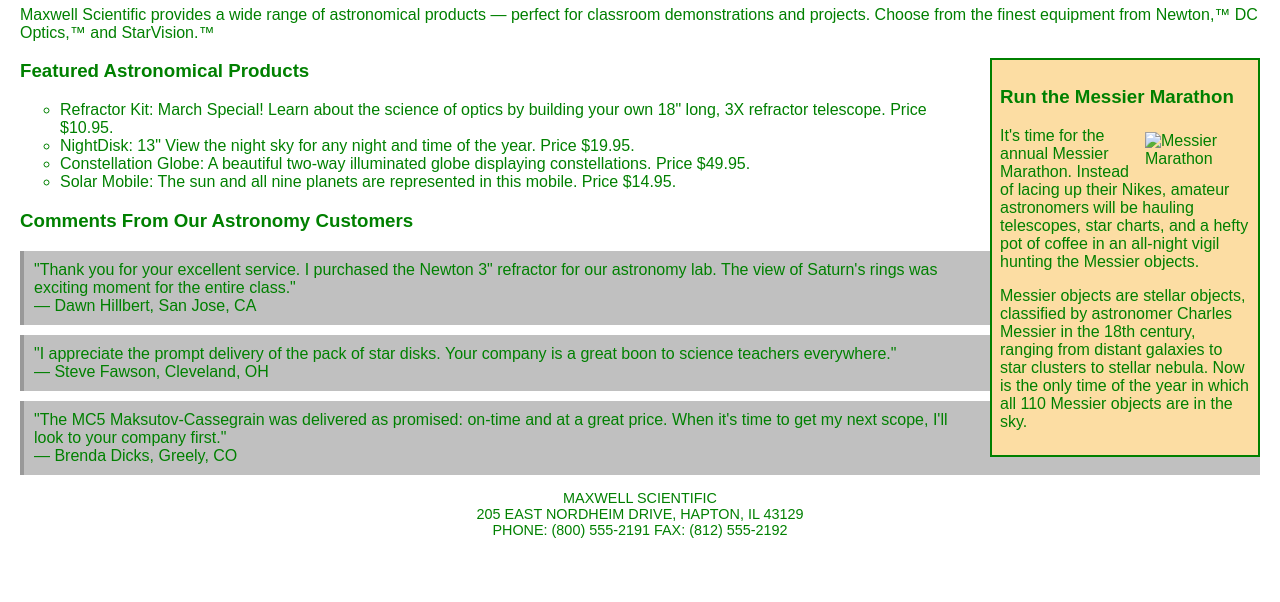
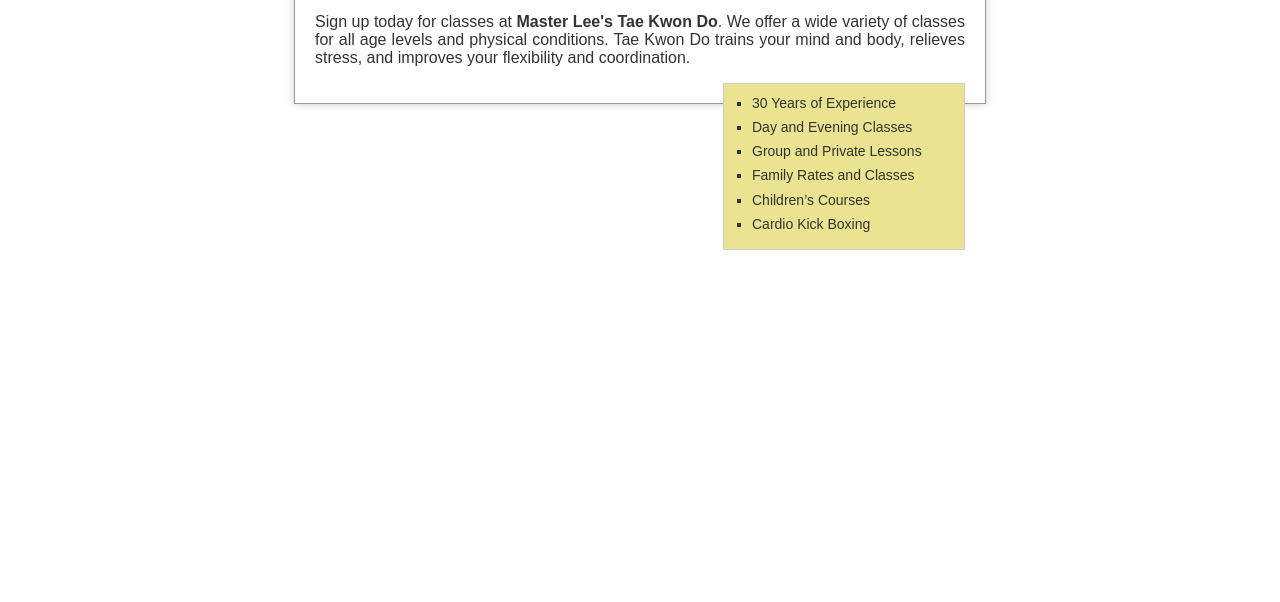
Before and after one commit to quynhtruong0904/webdev_talent, a plain HTML site: page index.html in a window 1280 px wide. Shown: the part 198-800 px from the top of the page. Drawn offline with Linux system fonts and the light colour scheme.

Commit message:
Add files via upload

```diff
--- a/index.html
+++ b/index.html
@@ -2,66 +2,29 @@
 <html lang="en">
 <head>
   <meta charset="UTF-8">
-  <title>Maxwell Scientific</title>
+  <title>Master Lee's Tae Kwon Do</title>
   <link rel="stylesheet" href="style.css">
 </head>
 <body>
-  <div id="container">
-    <center>
-      <img src="images/MWSLogo.gif" alt="Maxwell Scientific Logo">
-      <h1>Maxwell Scientific</h1>
-      <nav>
-        <a href="#">Astronomy</a> |
-        <a href="#">Biology</a> |
-        <a href="#">Botany</a> |
-        <a href="#">Geology</a> |
-        <a href="#">Zoology</a>
-      </nav>
-    </center>
+  <div class="container">
+    <header>
+      <img src="images/TKDLogo.jpg" alt="Tae Kwon Do Logo" class="logo">
+      <h1><span class="master">Master</span> Lee’s<br><span class="tkd">TAE KWON DO</span></h1>
+    </header>
 
-    <h2>Astronomy</h2>
-    <p>
-      Maxwell Scientific provides a wide range of astronomical products — perfect for classroom demonstrations and projects. Choose from the finest equipment from Newton,™ DC Optics,™ and StarVision.™
-    </p>
+    <section class="main">
+      <p>
+        Sign up today for classes at <strong>Master Lee's Tae Kwon Do</strong>.
+        We offer a wide variety of classes for all age levels and physical conditions.
+        Tae Kwon Do trains your mind and body, relieves stress, and improves your flexibility and coordination.
+      </p>
 
-    <div id="Article">
-      <h3>Run the Messier Marathon</h3>
-      <img src="images/m20.jpg" alt="Messier Marathon" width="100" align="right" style="margin:5px;">
-      <p>
-        It's time for the annual Messier Marathon. Instead of lacing up their Nikes, amateur astronomers will be hauling telescopes, star charts, and a hefty pot of coffee in an all-night vigil hunting the Messier objects.
-      </p>
-      <p>
-        Messier objects are stellar objects, classified by astronomer Charles Messier in the 18th century, ranging from distant galaxies to star clusters to stellar nebula. Now is the only time of the year in which all 110 Messier objects are in the sky.
-      </p>
-    </div>
-
-    <h3>Featured Astronomical Products</h3>
-    <ul>
-      <li>Refractor Kit: March Special! Learn about the science of optics by building your own 18" long, 3X refractor telescope. Price $10.95.</li>
-      <li>NightDisk: 13" View the night sky for any night and time of the year. Price $19.95.</li>
-      <li>Constellation Globe: A beautiful two-way illuminated globe displaying constellations. Price $49.95.</li>
-      <li>Solar Mobile: The sun and all nine planets are represented in this mobile. Price $14.95.</li>
-    </ul>
-
-    <h3>Comments From Our Astronomy Customers</h3>
-    <blockquote>
-      "Thank you for your excellent service. I purchased the Newton 3" refractor for our astronomy lab. The view of Saturn's rings was exciting moment for the entire class."
-      <br>— Dawn Hillbert, San Jose, CA
-    </blockquote>
-    <blockquote>
-      "I appreciate the prompt delivery of the pack of star disks. Your company is a great boon to science teachers everywhere."
-      <br>— Steve Fawson, Cleveland, OH
-    </blockquote>
-    <blockquote>
-      "The MC5 Maksutov-Cassegrain was delivered as promised: on-time and at a great price. When it's time to get my next scope, I'll look to your company first."
-      <br>— Brenda Dicks, Greely, CO
-    </blockquote>
-
-    <address>
-      Maxwell Scientific<br>
-      205 East Nordheim Drive, Hapton, IL 43129<br>
-      Phone: (800) 555-2191 Fax: (812) 555-2192
-    </address>
-  </div>
-</body>
-</html>
+      <div class="sidebar">
+        <ul>
+          <li>30 Years of Experience</li>
+          <li>Day and Evening Classes</li>
+          <li>Group and Private Lessons</li>
+          <li>Family Rates and Classes</li>
+          <li>Children’s Courses</li>
+          <li>Cardio Kick Boxing</li>
+        </ul>
--- a/style.css
+++ b/style.css
@@ -1,61 +1,83 @@
 body {
-  color: green;
-  background: white url("images/Apple.jpg") no-repeat fixed center center;
-  background-size: cover;
   font-family: Arial, Helvetica, sans-serif;
-  margin: 20px;
+  background-color: white;
+  margin: 0;
+  padding: 0;
+  color: #333;
 }
 
-h1, h2, h3, h4, h5, h6 {
-  font-family: Arial, Helvetica, sans-serif;
+.container {
+  width: 650px;
+  margin: 30px auto;
+  border: 1px solid #999;
+  padding: 20px;
+  background-color: #fff;
+  box-shadow: 0 0 8px rgba(0,0,0,0.2);
 }
 
-address {
-  font-size: 0.9em;
-  font-style: normal;
-  text-align: center;
-  text-transform: uppercase;
-  margin-top: 15px;
+header {
+  display: flex;
+  align-items: center;
+  border-bottom: 2px solid #aaa;
+  padding-bottom: 10px;
+  margin-bottom: 15px;
 }
 
-blockquote {
-  background-color: silver;
-  padding: 10px;
-  border-left: 4px solid #999;
-  margin: 10px 0;
+.logo {
+  width: 120px;
+  height: auto;
+  margin-right: 20px;
 }
 
-ul {
-  list-style: circle url("images/Apple.jpg") outside;
+h1 {
+  font-size: 36px;
+  font-weight: bold;
+  line-height: 1.1;
+  color: #b59b00;
 }
 
-ul b {
-  color: rgb(155, 0, 0);
+.master {
+  color: #a67c00;
+  font-size: 18px;
 }
 
-a {
-  font-size: 0.9em;
-  color: green;
-  text-decoration: none;
+.tkd {
+  font-size: 40px;
+  letter-spacing: 2px;
 }
 
-a:hover {
-  color: red;
-  text-transform: uppercase;
-  font-weight: bold;
+.main {
+  position: relative;
+  font-size: 16px;
+  text-align: justify;
 }
 
-.special {
-  color: rgb(153, 102, 0);
-  font-weight: bold;
+.sidebar {
+  float: right;
+  width: 220px;
+  background-color: #eae38f;
+  border: 1px solid #ccc;
+  padding: 10px;
+  margin: 0 0 10px 20px;
 }
 
-#Article {
-  padding: 0.5em;
-  border-style: solid;
-  border-width: 2px;
-  background-color: rgb(252, 221, 163);
-  width: 250px;
-  float: right;
-  margin-left: 10px;
+.sidebar ul {
+  list-style-type: square;
+  padding-left: 18px;
+  margin: 0;
 }
+
+.sidebar li {
+  margin-bottom: 6px;
+  font-size: 14px;
+  line-height: 1.3;
+}
+
+footer {
+  text-align: center;
+  font-size: 13px;
+  color: #555;
+  margin-top: 30px;
+  border-top: 1px solid #ccc;
+  padding-top: 8px;
+}
```
